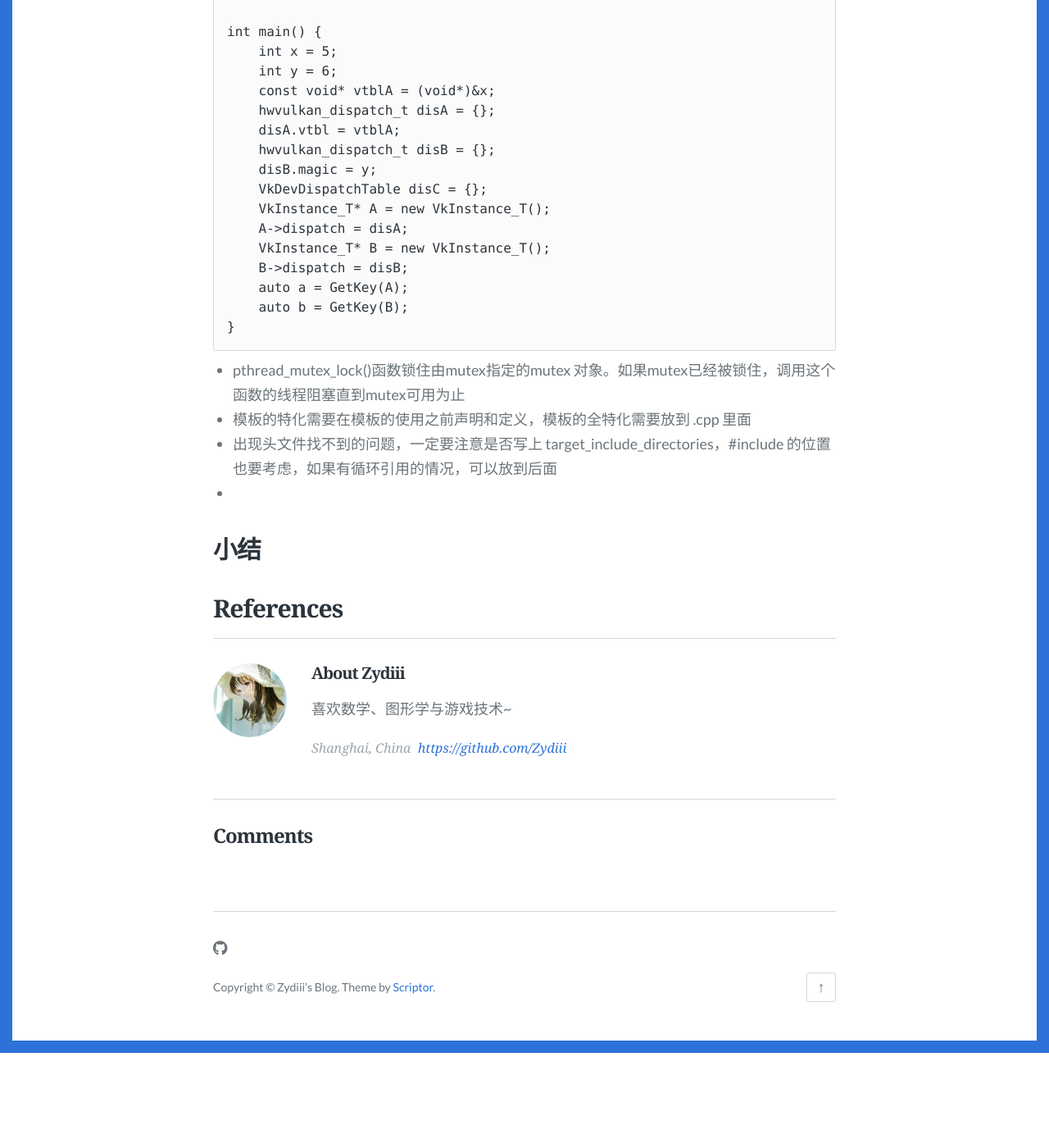
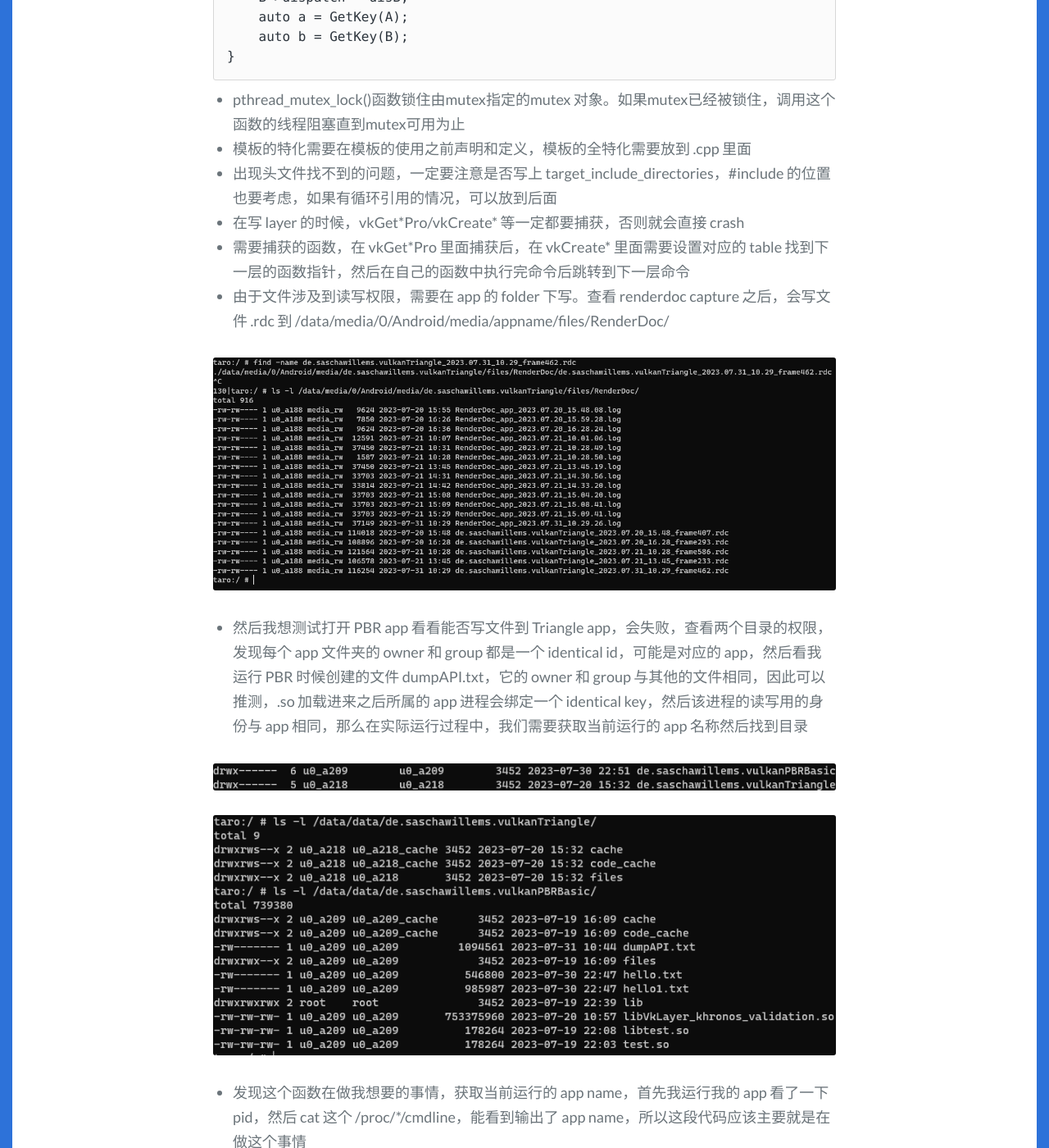
Before and after one commit to Zydiii/Zydiii.github.io, a Jekyll site: the page built from _posts/2023-7-25-vulkan_1.md, in a window 1280 px wide and 1400 px high, scrolled down 3315 px. Shown: the whole window at 82% size. Built offline with Jekyll 4.4.1, drawn with Linux system fonts in a browser that asks for light colours; some web fonts are replaced; comment, search, counter and statistics services are not loaded; before the commit the page ends 4599 px from its top, so only the background shows below that; some of the changed text lies outside the part shown.

Commit message:
dump file

````diff
--- a/_posts/2023-7-25-vulkan_1.md
+++ b/_posts/2023-7-25-vulkan_1.md
@@ -26,7 +26,7 @@ tags: [Vulkan, C++]
 1. 注意宏的作用范围，报 undeclared
 2. VkInstance -> VkInstance_T，可以看到这几个 struct 的第一个成员都是 dispatch，在同一条 dispatch chain 上的指针是相同的
 
-![](../images/2023.7.4/1.png)
+![](../images/2023.7.25/1.png)
 
 1. 写了一段函数测试 `GetKey()`，发现 GetKey 返回的是首位成员 hwvulkan_dispatch_t 的指针，但是没有很理解为什么先要做一次 (VkDevDispatchTable**) 的转换，好像是说 `(void *)` 可以存储任何类型的数据，因为我们用的 dispatch table 和 vulkan 自定义的不太一样，所以先强制转换成对应的二级指针然后解引用返回 `(void*)` 指针。大概这样一个关系：vtblA 是一个指向 x 的指针，它被记录在了 hwvulkan_dispatch_t 中 -> A 是一个指向 VkInstance_T 的指针，指针的第一个成员是 hwvulkan_dispatch_t，即指向 x 的指针 vtblA，那么指针 A 从一定程度上来说，可以理解为 vtblA 的二级指针，因为 A 指向一个结构，这个结构的第一个成员指向 vtblA -> A 指针本来是 `VkInstance_T`，转成了 `void*` 传入了 GetKey 函数 -> 将 A 指针转成二级指针（这一步没有很明白，但反正这个指变成了指向 vtblA 的指针）目前是指向 vtblA 的指针 -> 解引用一层，然后强制转换为 `void*`，返回值就是 vtblA 指针本身 -> 这个函数的作用就在于拿到了变量的第一个成员的值
 
@@ -80,16 +80,36 @@ int main() {
 }
 ```
 
--  pthread_mutex_lock()函数锁住由mutex指定的mutex 对象。如果mutex已经被锁住，调用这个函数的线程阻塞直到mutex可用为止
--  模板的特化需要在模板的使用之前声明和定义，模板的全特化需要放到 .cpp 里面
--  出现头文件找不到的问题，一定要注意是否写上 target_include_directories，#include 的位置也要考虑，如果有循环引用的情况，可以放到后面
--
+- pthread_mutex_lock()函数锁住由mutex指定的mutex 对象。如果mutex已经被锁住，调用这个函数的线程阻塞直到mutex可用为止
+- 模板的特化需要在模板的使用之前声明和定义，模板的全特化需要放到 .cpp 里面
+- 出现头文件找不到的问题，一定要注意是否写上 target_include_directories，#include 的位置也要考虑，如果有循环引用的情况，可以放到后面
+- 在写 layer 的时候，vkGet\*Pro/vkCreate\* 等一定都要捕获，否则就会直接 crash
+- 需要捕获的函数，在 vkGet\*Pro 里面捕获后，在 vkCreate\* 里面需要设置对应的 table 找到下一层的函数指针，然后在自己的函数中执行完命令后跳转到下一层命令
+- 由于文件涉及到读写权限，需要在 app 的 folder 下写。查看 renderdoc capture 之后，会写文件 .rdc 到 /data/media/0/Android/media/appname/files/RenderDoc/
 
+![](../images/2023.7.25/0.png)
 
+- 然后我想测试打开 PBR app 看看能否写文件到 Triangle app，会失败，查看两个目录的权限，发现每个 app 文件夹的 owner 和 group 都是一个 identical id，可能是对应的 app，然后看我运行 PBR 时候创建的文件 dumpAPI.txt，它的 owner 和 group 与其他的文件相同，因此可以推测，.so 加载进来之后所属的 app 进程会绑定一个 identical key，然后该进程的读写用的身份与 app 相同，那么在实际运行过程中，我们需要获取当前运行的 app 名称然后找到目录
 
+![](../images/2023.7.25/2.png)
 
+![](../images/2023.7.25/3.png)
 
+- 发现这个函数在做我想要的事情，获取当前运行的 app name，首先我运行我的 app 看了一下 pid，然后 cat 这个 /proc/\*/cmdline，能看到输出了 app name，所以这段代码应该主要就是在做这个事情
 
+![](../images/2023.7.25/5.png)
+
+![](../images/2023.7.25/4.png)
+
+- 把这个 file pull 到 PC 上，用记事本打开，VScode打开乱码，应该是 android 的文件编码不一致，可以看到其实就是存了一个 app name，那么在实际的代码中只需要读到这个文件中的内容就可以了
+
+![](../images/2023.7.25/6.png)
+
+- 测试发现在 search layer 的时候会加载一次 .so，然后运行之后 load layer 还会加载一次 .so，但第二次关掉 app 似乎并没有看到调用了析构，这里可能会存在内存泄漏
+
+![](../images/2023.7.25/7.png)
+
+- 读这个文件的时候，遇到一些问题，似乎是文件本身是二进制的，导致读出来的结果有问题，所以拼接出来的 path 也不对。同时进程好像没办法新建目录，目前是把文件存到目录 `/sdcard/Android/data/packagename/files/` 下面了
 
 ## 小结
 
````
Also changed, not shown: images/2023.7.25/0.png (added), images/2023.7.25/1.png (renamed from images/2023.7.4/1.png), images/2023.7.25/2.png (added), images/2023.7.25/3.png (added), images/2023.7.25/4.png (added), images/2023.7.25/5.png (added), images/2023.7.25/6.png (added), images/2023.7.25/7.png (added).
